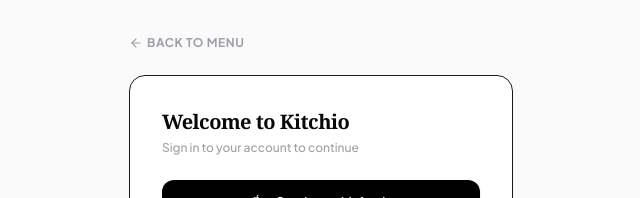
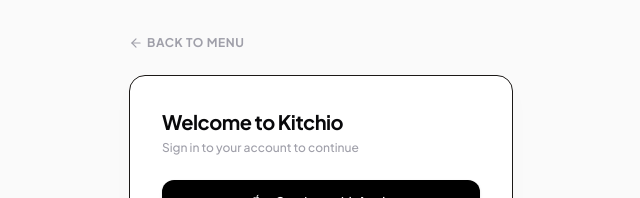
Before and after one commit to sxfwxnnn/kitchio_template, a Next.js app: page /login in a window 1280 px wide. Shown: the top 198 px of the page, without its empty margins (319-959 px from the left). Built offline with nearby package versions, Linux system fonts and the light colour scheme.

Commit message:
style: override font-serif to force Plus Jakarta Sans for clean modern price styling

```diff
--- a/app/globals.css
+++ b/app/globals.css
@@ -118,3 +118,8 @@
 .animate-flash-dot {
   animation: flash-dot 1.2s ease-in-out infinite;
 }
+
+/* Force all font-serif references to use Plus Jakarta Sans to keep text clean and modern */
+.font-serif {
+  font-family: var(--font-plus-jakarta), -apple-system, BlinkMacSystemFont, "Segoe UI", Roboto, sans-serif !important;
+}
```
